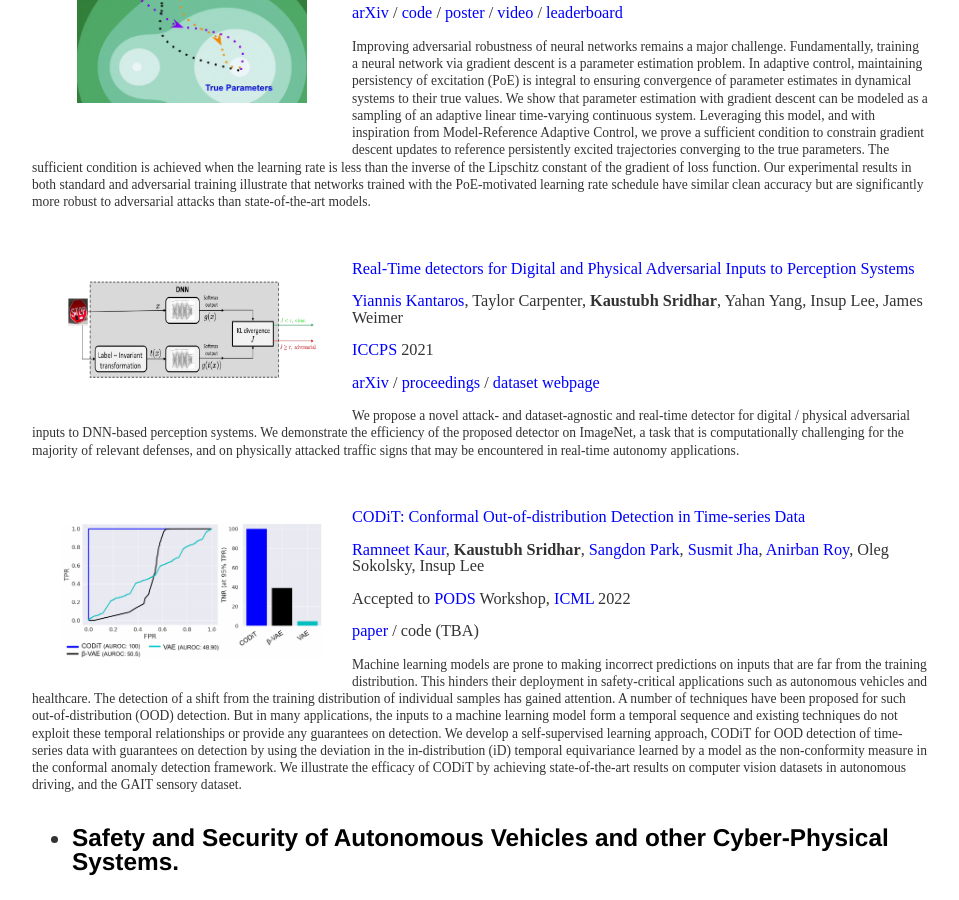
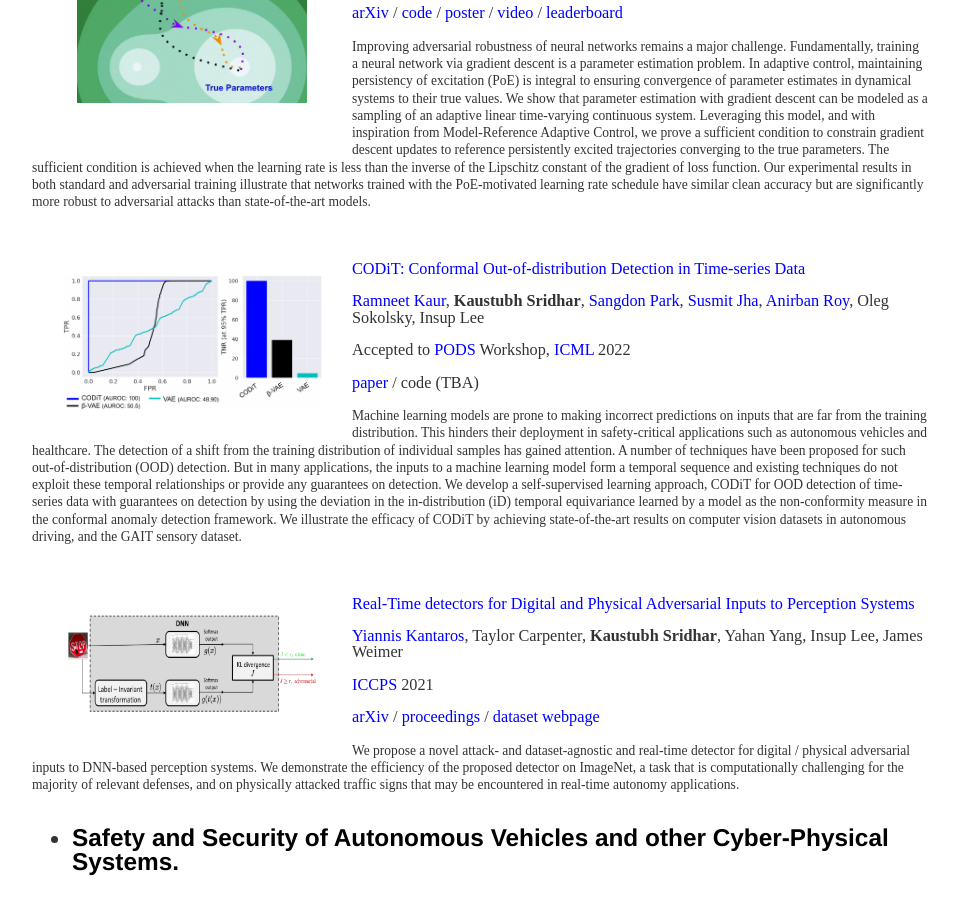
Before and after one commit to kaustubhsridhar/kaustubhsridhar_old.github.io, a Jekyll site: the page built from index.html, in a window 1280 px wide and 900 px high, scrolled down 984 px. Shown: the whole window, without its empty margins (160-1119 px from the left). Built offline with Jekyll 4.4.1, drawn with Linux system fonts in a browser that asks for light colours; some of the changed lines change nothing that is shown.

Commit message:
Update index.html

```diff
--- a/index.html
+++ b/index.html
@@ -43,14 +43,6 @@ title: Welcome To My Homepage
 		</small></p>
 
 	<br>
-	<img src="/images/visionguard.png" alt="visionguard" align="left" style="width:250px; height:100px; padding: 35px;" class="img_rect">
-	<p><a id="VisionGuard"><a href="https://arxiv.org/abs/2002.09792">Real-Time detectors for Digital and Physical Adversarial Inputs to Perception Systems</a></a></p>
-	<p><a href="https://sites.google.com/view/kantaros/">Yiannis Kantaros</a>, Taylor Carpenter, <b>Kaustubh Sridhar</b>, Yahan Yang, Insup Lee, James Weimer</p>
-	<p><a href="http://iccps.acm.org/2021/">ICCPS</a> 2021</p>
-	<p><a href="https://arxiv.org/abs/2002.09792">arXiv</a> / <a href="https://dl.acm.org/doi/abs/10.1145/3450267.3450535">proceedings</a> / <a href="https://advnet.seas.upenn.edu/#">dataset webpage</a></p>
-	<p><small>We propose a novel attack- and dataset-agnostic and real-time detector for digital / physical adversarial inputs to DNN-based perception systems. We demonstrate the efficiency of the proposed detector on ImageNet, a task that is computationally challenging for the majority of relevant defenses, and on physically attacked traffic signs that may be encountered in real-time autonomy applications.</small></p>
-
-	<br>
 	<img src="/images/codit.png" alt="codit" align="left" style="width:260px; height:135px; padding: 30px;" class="img_rect">
 	<p><a id="CODiT"><a href="">CODiT: Conformal Out-of-distribution Detection in Time-series Data</a></a></p>
 	<p><a href="https://scholar.google.com/citations?user=tMfMh_wAAAAJ&hl=en">Ramneet Kaur</a>, <b>Kaustubh Sridhar</b>, <a href="https://sangdon.github.io/">Sangdon Park</a>, <a href="https://susmitjha.github.io/">Susmit Jha</a>, <a href="https://scholar.google.com/citations?user=N9eSuR4AAAAJ&hl=en">Anirban Roy</a>, Oleg Sokolsky, Insup Lee</p>
@@ -58,6 +50,14 @@ title: Welcome To My Homepage
 	<p><a href="https://openreview.net/pdf?id=9j0wD5iV5f">paper</a> / code (TBA)</p>
 	<p><small>Machine learning models are prone to making incorrect predictions on inputs that are far from the training distribution. This hinders their deployment in safety-critical applications such as autonomous vehicles and healthcare. The detection of a shift from the training distribution of individual samples has gained attention. A number of techniques have been proposed for such out-of-distribution (OOD) detection. But in many applications, the inputs to a machine learning model form a temporal sequence and existing techniques do not exploit these temporal relationships or provide any guarantees on detection. We develop a self-supervised learning approach, CODiT for OOD detection of time-series data with guarantees on detection by using the deviation in the in-distribution (iD) temporal equivariance learned by a model as the non-conformity measure in the conformal anomaly detection framework. We illustrate the efficacy of CODiT by achieving state-of-the-art results on computer vision datasets in autonomous driving, and the GAIT sensory dataset.
 		</small></p>
+
+	<br>
+	<img src="/images/visionguard.png" alt="visionguard" align="left" style="width:250px; height:100px; padding: 35px;" class="img_rect">
+	<p><a id="VisionGuard"><a href="https://arxiv.org/abs/2002.09792">Real-Time detectors for Digital and Physical Adversarial Inputs to Perception Systems</a></a></p>
+	<p><a href="https://sites.google.com/view/kantaros/">Yiannis Kantaros</a>, Taylor Carpenter, <b>Kaustubh Sridhar</b>, Yahan Yang, Insup Lee, James Weimer</p>
+	<p><a href="http://iccps.acm.org/2021/">ICCPS</a> 2021</p>
+	<p><a href="https://arxiv.org/abs/2002.09792">arXiv</a> / <a href="https://dl.acm.org/doi/abs/10.1145/3450267.3450535">proceedings</a> / <a href="https://advnet.seas.upenn.edu/#">dataset webpage</a></p>
+	<p><small>We propose a novel attack- and dataset-agnostic and real-time detector for digital / physical adversarial inputs to DNN-based perception systems. We demonstrate the efficiency of the proposed detector on ImageNet, a task that is computationally challenging for the majority of relevant defenses, and on physically attacked traffic signs that may be encountered in real-time autonomy applications.</small></p>
 
 	<h5><ul>
 		<li><a id="CPS">Safety and Security of Autonomous Vehicles and other Cyber-Physical Systems.</a></li>
```
